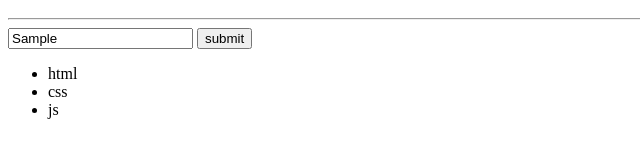
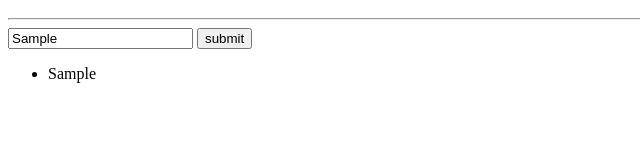
Before and after one commit to sagartmg2/jestha-2, a plain HTML site: page todos-list.html in a window 1280 px wide. Both pictures are taken after typing "Sample" into the empty fields and a click on the button "submit". Shown: the part 184-342 px from the top of the page, 0-640 px from the left. Drawn offline with Linux system fonts and the light colour scheme.

Commit message:
todos-list

```diff
--- a/todos-list.html
+++ b/todos-list.html
@@ -16,23 +16,45 @@
     <h1>Todos List</h1>
     <hr>
     <form onsubmit="addTodo(event)">
-        <input type="text">
-        <!-- <input type="reset"> -->
+        <input type="text" name="title">
         <button type="submit">submit</button>
-
     </form>
 
-    <ul>
-        <li>html</li>
-        <li>css</li>
-        <li>js</li>
+    <ul id="todo-list">
     </ul>
 
     <script>
+
+
+        let todos = JSON.parse(localStorage.getItem("todos")) || []
+        let str = ``
+        todos.forEach(todoTitle => {
+            str = str + `<li>${todoTitle}</li>`
+        })
+
+        document.getElementById("todo-list").innerHTML = str
+
+
         const addTodo = (e) => {
+
             e.preventDefault()
+            todos.push(e.target.title.value)
+
+            console.log(todos)  // ['css', 'html', 'react',"node"]
+
+            let str = ``
+
+            todos.forEach(todoTitle => {
+                str = str + `<li>${todoTitle}</li>`
+            })
+
+            document.getElementById("todo-list").innerHTML = str
+            localStorage.setItem("todos", JSON.stringify(todos))
+
 
         }
+
+
     </script>
 
 </body>
```
